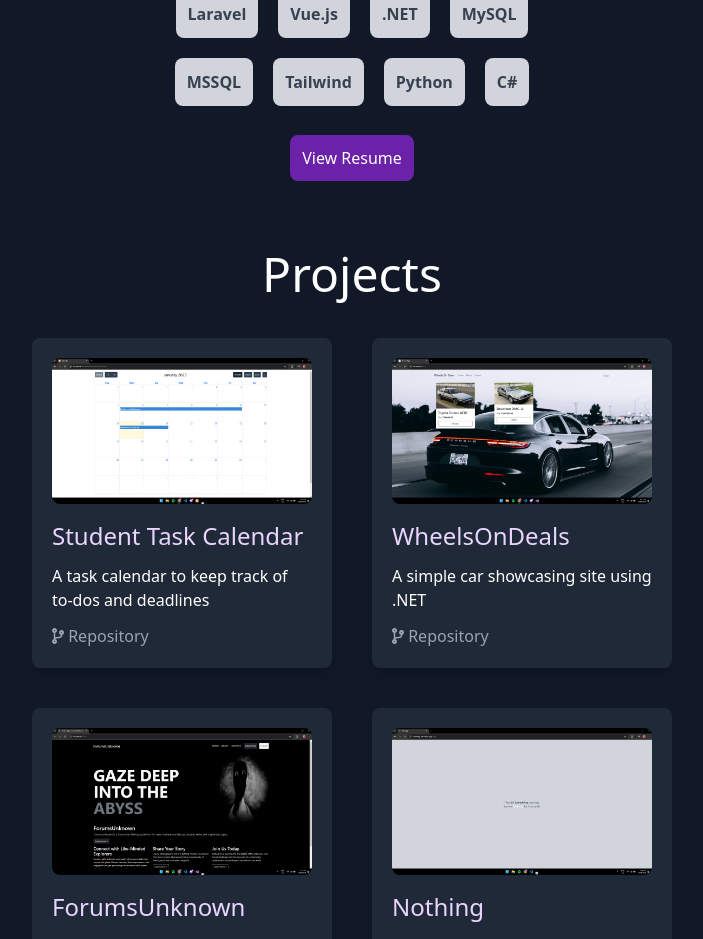
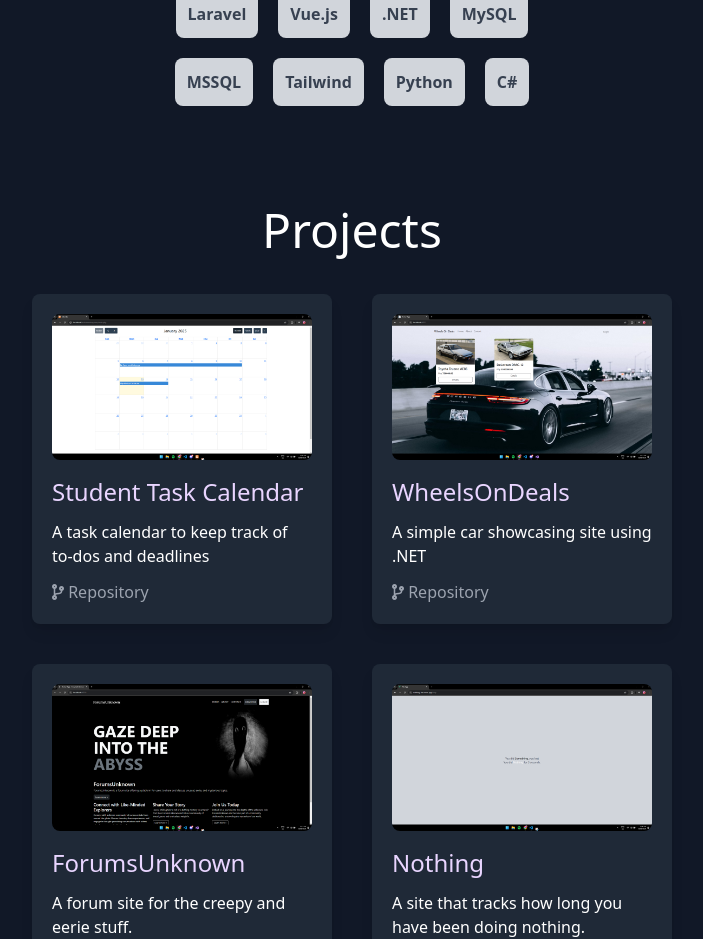
Before and after one commit to kurtthezombie/portfolio, a Vue app: page / in a window 1280 px wide. Shown: the part 1262-2201 px from the top of the page, without its empty margins (288-991 px from the left). Built offline with nearby package versions, Linux system fonts and the light colour scheme.

Commit message:
remove view resume btn

```diff
--- a/src/components/Skills.vue
+++ b/src/components/Skills.vue
@@ -33,9 +33,5 @@
                               C#</a>
                   </div>
             </div>
-            <div class="mt-5">
-                  <a class="rounded-lg bg-purple-800 hover:bg-purple-600 p-3 px-3 transition duration-500 ease-in-out"
-                        href="/Resume.pdf" target="_blank">View Resume</a>
-            </div>
       </div>
 </template>
```
Also changed, not shown: 1 other file (tests, documents, lock files or other folders).
